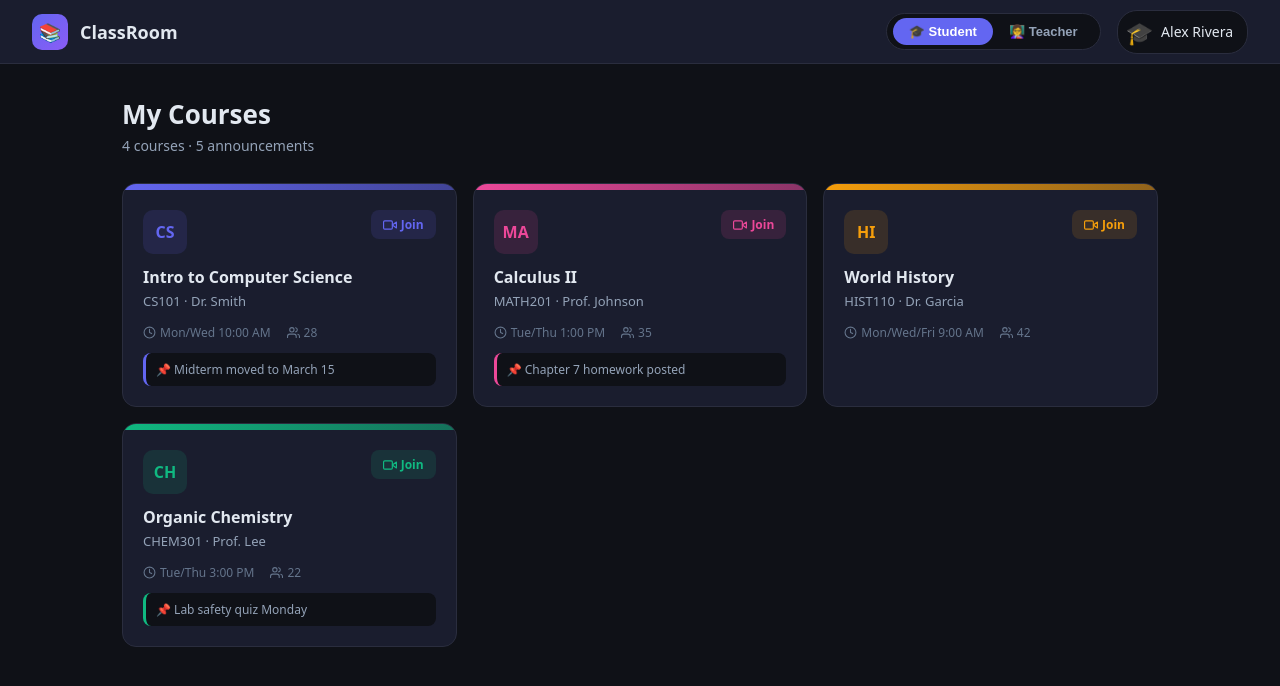
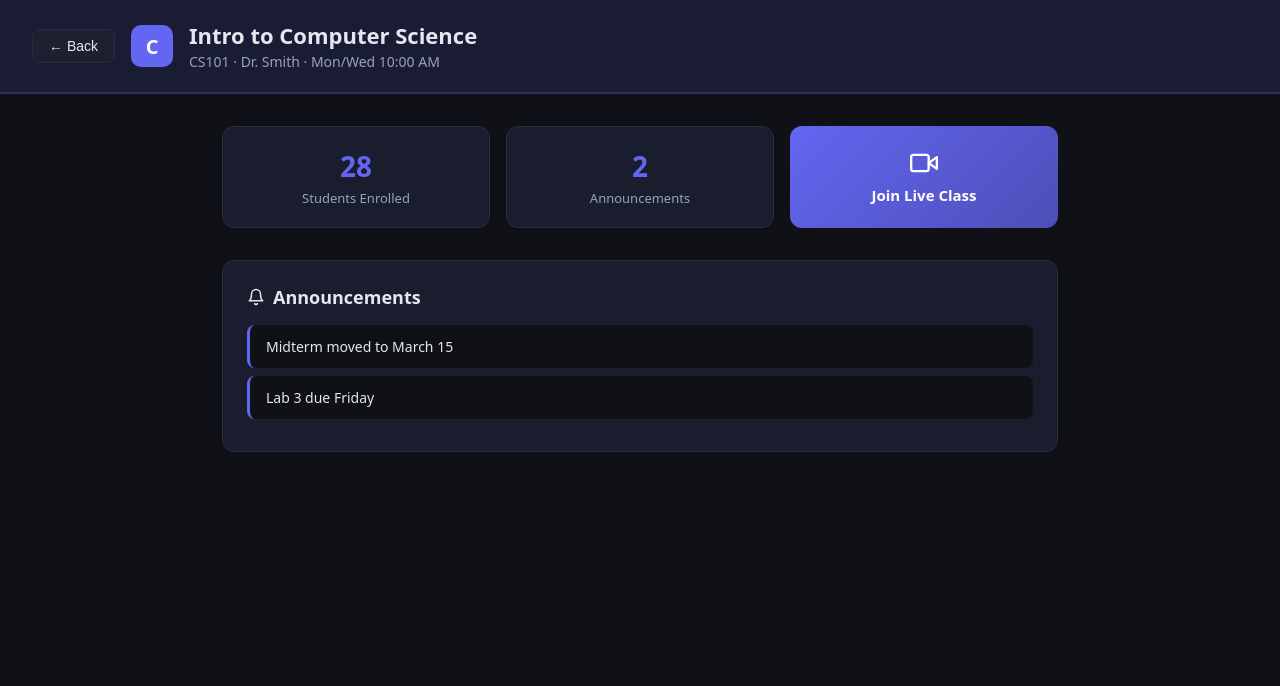
Before and after one commit to madisonparente/SSW-555-Team-6-Project, a React (Create React App) app: page / in a window 1280 px wide. Both pictures are taken after a click on the element 289 px from the left and 295 px from the top of the page. Shown: the top 686 px of the page. Built offline with nearby package versions, Linux system fonts and the light colour scheme.

Commit message:
Add details for course

```diff
--- a/src/App.jsx
+++ b/src/App.jsx
@@ -1,17 +1,34 @@
 import { useState } from "react";
 import Header from "./components/Header";
 import CourseCard from "./components/CourseCard";
+import CourseDetail from "./components/CourseDetail";
 import INITIAL_COURSES from "./data/courses";
 import "./App.css";
 
 export default function App() {
   const [role, setRole] = useState("student");
   const [courses] = useState(INITIAL_COURSES);
+  const [selectedCourse, setSelectedCourse] = useState(null);
 
   const totalAnnouncements = courses.reduce(
     (sum, c) => sum + c.announcements.length,
     0,
   );
+
+  if (selectedCourse) {
+    const c = courses.find((x) => x.id === selectedCourse);
+    if (!c) {
+      setSelectedCourse(null);
+      return null;
+    }
+    return (
+      <CourseDetail
+        course={c}
+        role={role}
+        onBack={() => setSelectedCourse(null)}
+      />
+    );
+  }
 
   return (
     <div>
@@ -29,7 +46,11 @@ export default function App() {
         </div>
         <div className="course-grid">
           {courses.map((c) => (
-            <CourseCard key={c.id} course={c} />
+            <CourseCard
+              key={c.id}
+              course={c}
+              onClick={() => setSelectedCourse(c.id)}
+            />
           ))}
         </div>
       </main>
--- /dev/null
+++ b/src/components/CourseDetail.jsx
@@ -0,0 +1,78 @@
+import Icon from "./Icon";
+
+const CourseDetail = ({ course, onBack, role }) => {
+  const c = course;
+
+  return (
+    <div>
+      <div
+        className="detail-header"
+        style={{
+          background: c.color + "22",
+          borderBottom: `2px solid ${c.color}44`,
+        }}
+      >
+        <button className="back-btn" onClick={onBack}>
+          ← Back
+        </button>
+        <div className="detail-icon" style={{ background: c.color }}>
+          {c.code[0]}
+        </div>
+        <div>
+          <h1 className="detail-title">{c.name}</h1>
+          <span className="detail-meta">
+            {c.code} · {c.teacher} · {c.schedule}
+          </span>
+        </div>
+      </div>
+      <div className="detail-content">
+        <div className="stats-grid">
+          <div className="stat-card">
+            <div className="stat-value" style={{ color: c.color }}>
+              {c.students}
+            </div>
+            <div className="stat-label">Students Enrolled</div>
+          </div>
+          <div className="stat-card">
+            <div className="stat-value" style={{ color: c.color }}>
+              {c.announcements.length}
+            </div>
+            <div className="stat-label">Announcements</div>
+          </div>
+          <a
+            href={c.meetLink}
+            target="_blank"
+            rel="noopener noreferrer"
+            className="join-card"
+            style={{
+              background: `linear-gradient(135deg, ${c.color}, ${c.color}bb)`,
+            }}
+          >
+            <Icon type="video" size={28} />
+            <span className="join-card-text">Join Live Class</span>
+          </a>
+        </div>
+        <div className="announcements-panel">
+          <h2 className="announcements-title">
+            <Icon type="bell" /> Announcements
+          </h2>
+          {c.announcements.length === 0 ? (
+            <p className="empty-text">No announcements yet.</p>
+          ) : (
+            c.announcements.map((a, i) => (
+              <div
+                key={i}
+                className="announcement-item"
+                style={{ borderLeft: `3px solid ${c.color}` }}
+              >
+                {a}
+              </div>
+            ))
+          )}
+        </div>
+      </div>
+    </div>
+  );
+};
+
+export default CourseDetail;
```
